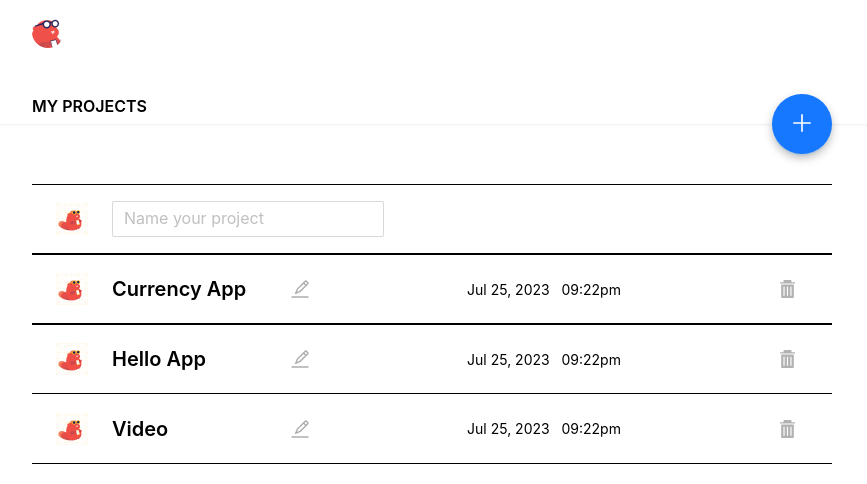
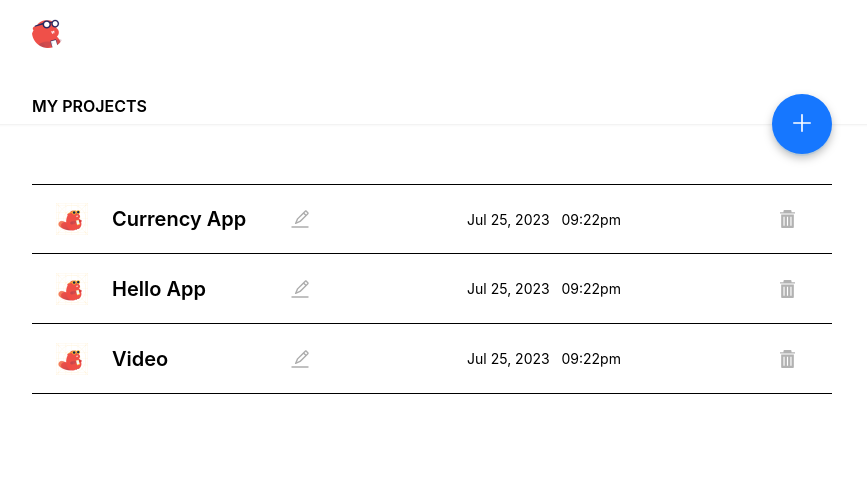
Before and after one commit to andresmechali/thunkable-assignment, a React (Create React App) app: page / in a window 1280 px wide. Shown: the top 484 px of the page, without its empty margins (208-1075 px from the left). Built offline with nearby package versions, Linux system fonts and the light colour scheme.

Commit message:
connect creation UI to redux

```diff
--- a/src/components/AddProjectButton.tsx
+++ b/src/components/AddProjectButton.tsx
@@ -1,9 +1,14 @@
 import { Button } from "antd";
 import { ReactComponent as PlusSign } from "../assets/PlusSign.svg";
+import { useAppDispatch } from "../redux/hooks";
 
 const AddProjectButton: React.FC = () => {
+  const dispatch = useAppDispatch();
+
   const handleClick = () => {
-    // TODO
+    dispatch({
+      type: "showCreate",
+    });
   };
 
   return (
--- a/src/components/Main.tsx
+++ b/src/components/Main.tsx
@@ -1,14 +1,13 @@
-import { useState } from "react";
 import Project from "./project/Project";
 import ProjectList from "./project/ProjectList";
+import { useAppSelector } from "../redux/hooks";
 
 const Main: React.FC = () => {
-  const [showNewProject, setShowNewProject] = useState<boolean>(true);
-  const [newProjectName, setNewProjectName] = useState<string>("");
+  const ui = useAppSelector((state) => state.ui);
 
   return (
     <main className="w-full flex flex-col justify-start items-center pt-[71px] md:pt-[60px]">
-      {showNewProject && <Project />}
+      {ui.creating && <Project />}
       <ProjectList />
     </main>
   );
--- a/src/components/project/Project.tsx
+++ b/src/components/project/Project.tsx
@@ -35,7 +35,7 @@ const Project: React.FC<Props> = ({ project }) => {
     if (projectName) {
       // TODO: create project
       dispatch({ type: "create", name: projectName });
-      setIsNaming(false);
+      dispatch({ type: "hideCreate" });
     }
   };
 
@@ -71,7 +71,7 @@ const Project: React.FC<Props> = ({ project }) => {
   return (
     <div
       ref={namingRef}
-      className="flex flex-row items-center w-full md:w-[800px] h-[86px] md:h-[70px] pl-4 md:pl-6 pr-4 md:pr-8 pt-4 pb-4 bg-white border-t border-t-gray-line border-b border-b-gray-line last:border-t-0"
+      className="flex flex-row items-center w-full md:w-[800px] h-[86px] md:h-[70px] pl-4 md:pl-6 pr-4 md:pr-8 pt-4 pb-4 bg-white border-t-gray-line border-b border-b-gray-line first:border-t"
     >
       {contextHolder}
       {/* Logo */}
--- /dev/null
+++ b/src/redux/reducers/uiReducer.ts
@@ -0,0 +1,24 @@
+import { AnyAction } from "redux";
+
+const initialState: { creating: boolean } = { creating: false };
+
+const uiReducer = (state = initialState, action: AnyAction) => {
+  switch (action.type) {
+    case "showCreate": {
+      return {
+        ...state,
+        creating: true,
+      };
+    }
+    case "hideCreate": {
+      return {
+        ...state,
+        creating: false,
+      };
+    }
+    default:
+      return state;
+  }
+};
+
+export default uiReducer;
--- a/src/redux/store.ts
+++ b/src/redux/store.ts
@@ -1,9 +1,11 @@
 import { configureStore } from "@reduxjs/toolkit";
 import projectsReducer from "./reducers/projectsReducer";
+import uiReducer from "./reducers/uiReducer";
 
 export const store = configureStore({
   reducer: {
     projects: projectsReducer,
+    ui: uiReducer,
   },
 });
 
```
